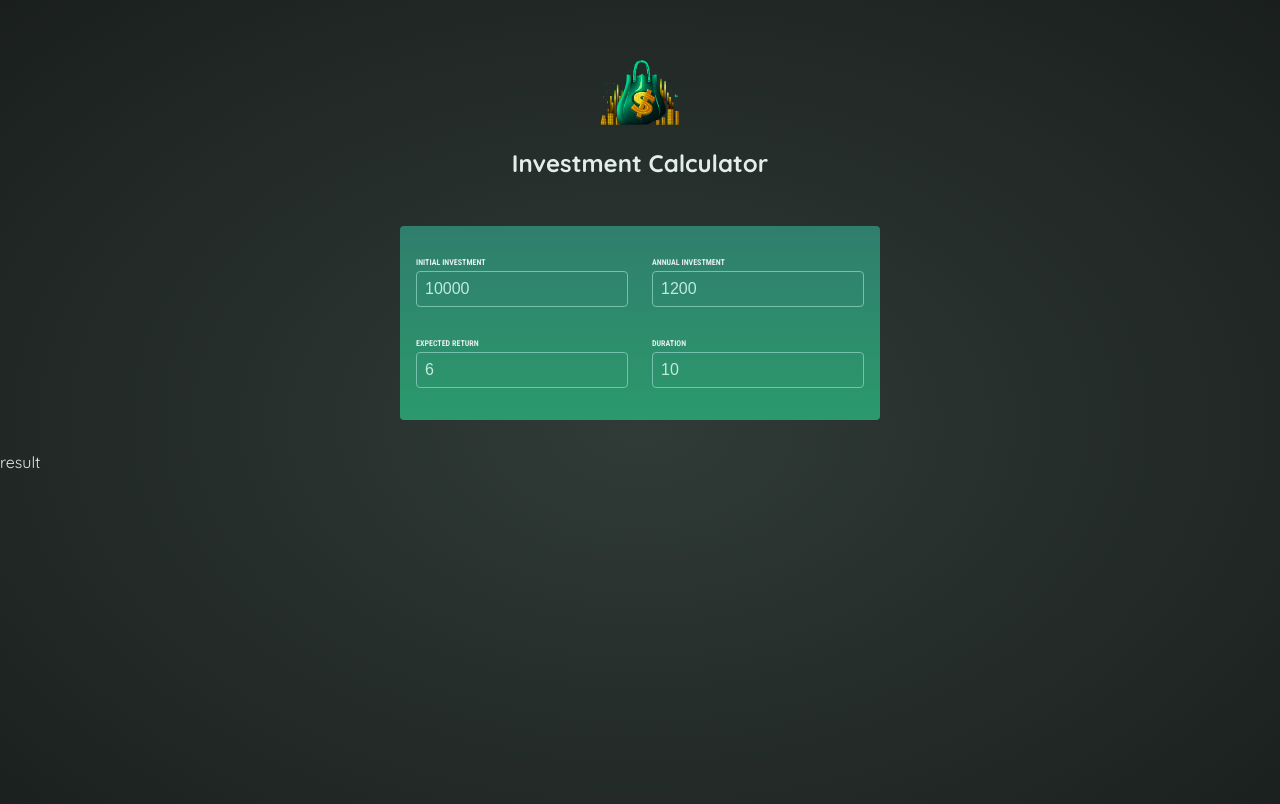
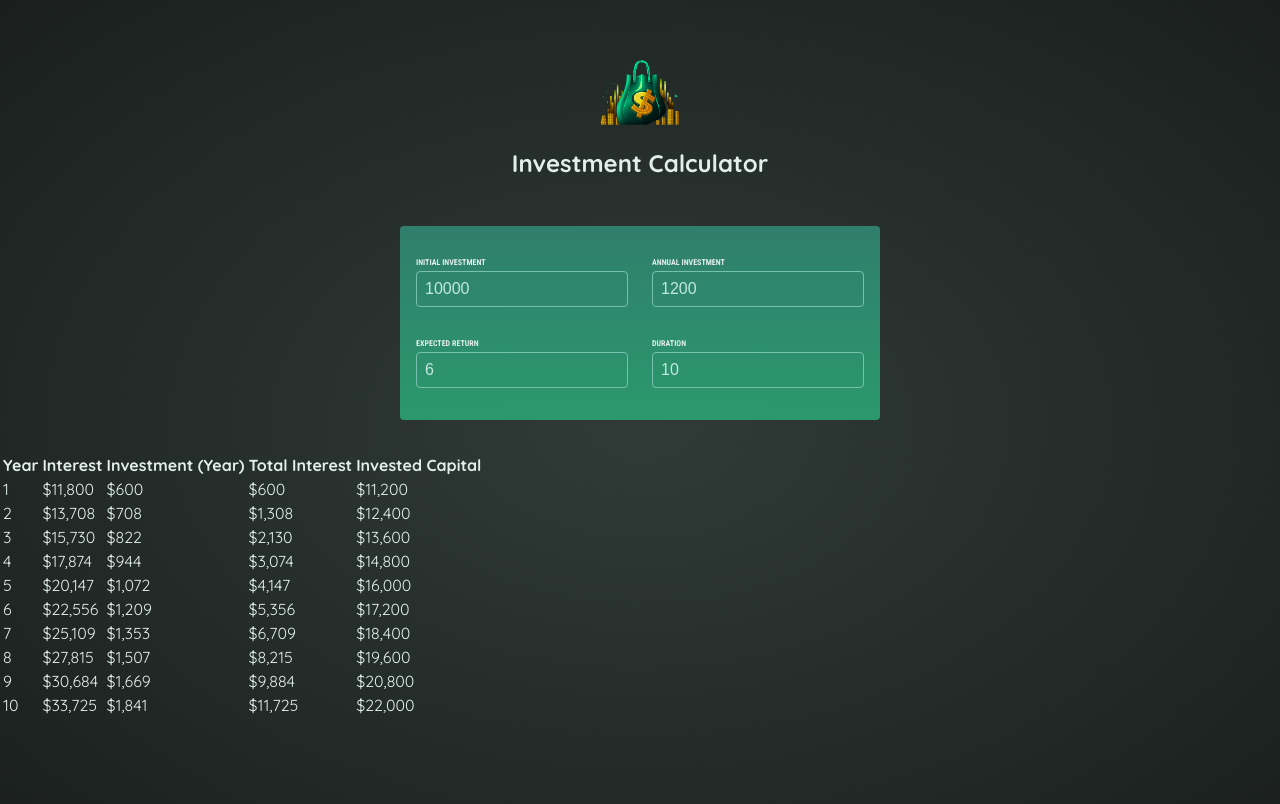
Before and after one commit to yeldakuru/investmentcalculator, a React (Vite) app: page / in a window 1280 px wide. Shown: the top 804 px of the page. Built offline with nearby package versions, Linux system fonts and the light colour scheme.

Commit message:
outputting results in a list

```diff
--- a/src/App.jsx
+++ b/src/App.jsx
@@ -18,7 +18,8 @@
 
       return {
         ...prevUserInput,
-        [inputIdentifier]: newValue //state update for the specific input field that changed
+        [inputIdentifier]: +newValue //+ string to number conversion
+        //state update for the specific input field that changed
       };
     });
   }
--- a/src/components/Results.jsx
+++ b/src/components/Results.jsx
@@ -1,4 +1,34 @@
+import { calculateInvestmentResults, formatter } from '../util/investment'
+
 export default function Results({ input }) {
-    console.log(input);
-    return <p>result</p>
+    const resultsData = calculateInvestmentResults(input);//obje olarak dönmesi için
+    const initialInvestment = resultsData[0].valueEndOfYear - resultsData[0].interest - resultsData[0].annualInvestment;
+    return <table id="results">
+        <thead>
+            <tr>
+                <th>Year</th>
+                <th>Interest</th>
+                <th>Investment (Year)</th>
+                <th>Total Interest</th>
+                <th>Invested Capital</th>
+            </tr>
+        </thead>
+
+        <tbody>
+
+            {resultsData.map((yearData) => {
+                const totalInterest = yearData.valueEndOfYear - yearData.annualInvestment * yearData.year - initialInvestment;
+                const totalAmountInvested = yearData.valueEndOfYear - totalInterest;
+                return (
+                    <tr key={yearData.year}>
+                        <td>{yearData.year}</td>
+                        <td>{formatter.format(yearData.valueEndOfYear)}</td>
+                        <td>{formatter.format(yearData.interest)}</td>
+                        <td>{formatter.format(totalInterest)}</td>
+                        <td>{formatter.format(totalAmountInvested)}</td>
+                    </tr>
+                );
+            })}
+        </tbody>
+    </table >
 }
```
